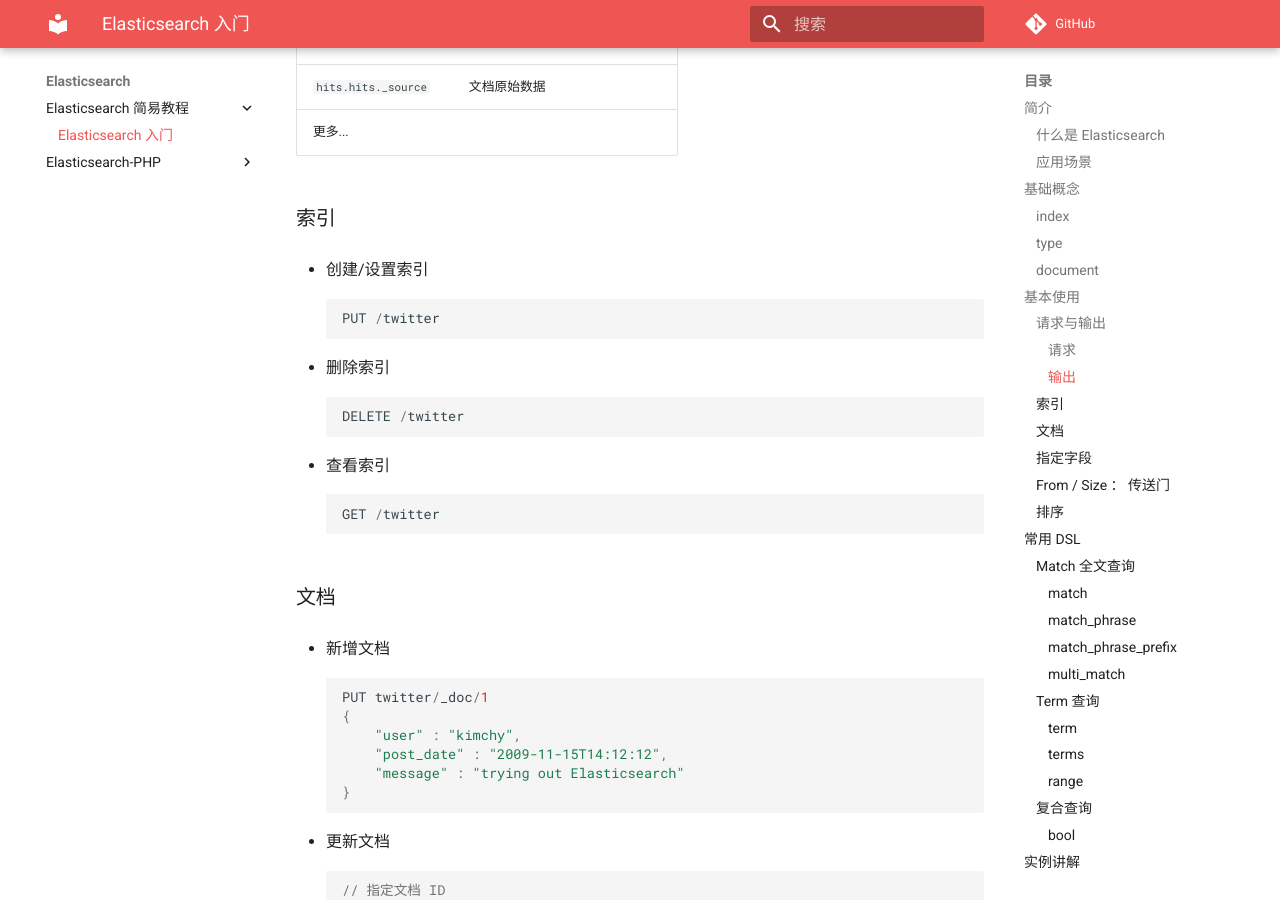
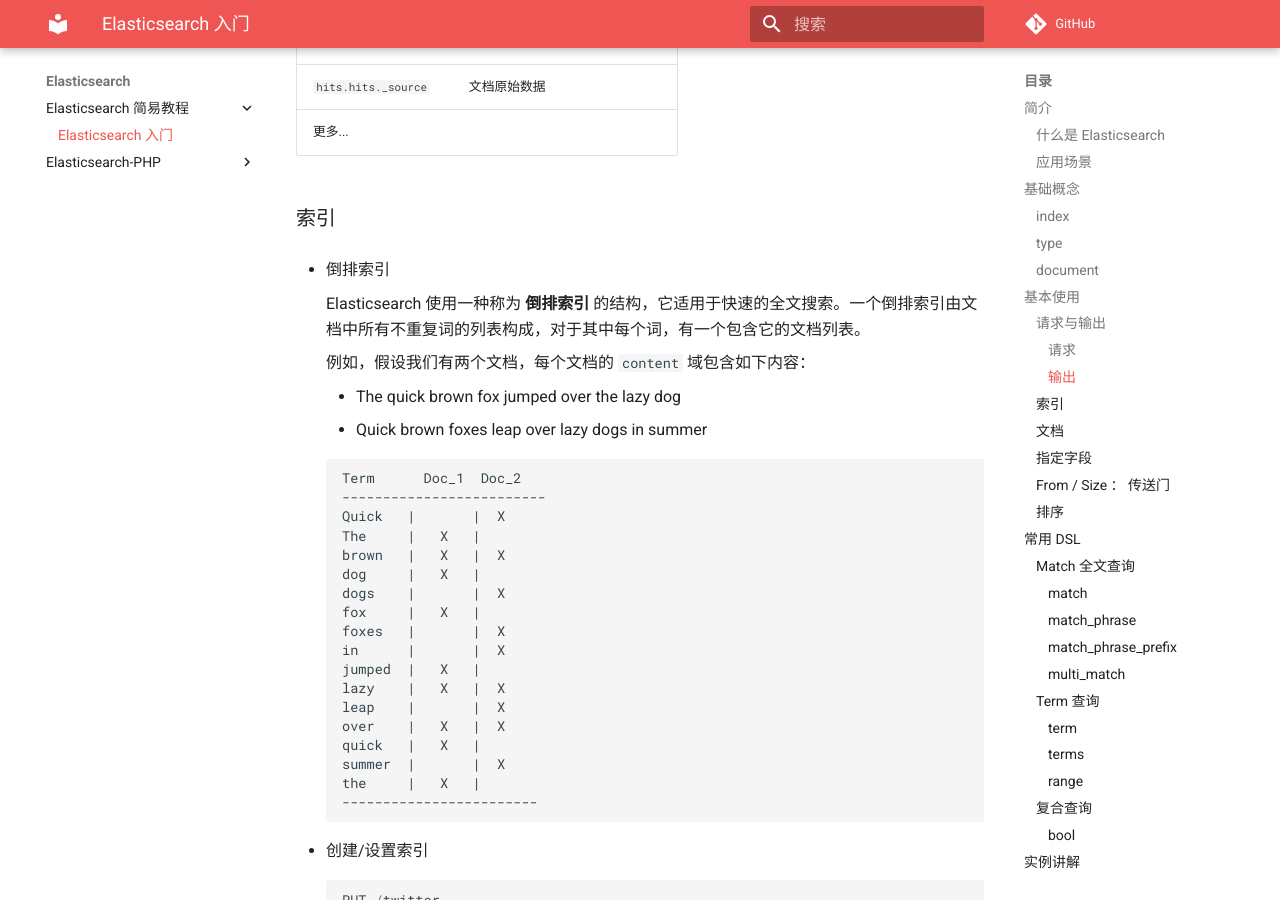
Before and after one commit to flc1125/docs, an MkDocs documentation site: the page built from docs/elasticsearch/simple/introduction.md, in a window 1280 px wide and 900 px high, scrolled down 2334 px. Built offline with MkDocs 1.6.1 and Material for MkDocs 9.7.7, drawn with Linux system fonts in a browser that asks for light colours; comment, search, counter and statistics services are not loaded.

Commit message:
倒排索引

````diff
--- a/docs/elasticsearch/simple/introduction.md
+++ b/docs/elasticsearch/simple/introduction.md
@@ -84,6 +84,36 @@
 
 
 ### 索引
+
+- 倒排索引
+
+    Elasticsearch 使用一种称为 **倒排索引** 的结构，它适用于快速的全文搜索。一个倒排索引由文档中所有不重复词的列表构成，对于其中每个词，有一个包含它的文档列表。
+
+    例如，假设我们有两个文档，每个文档的 `content` 域包含如下内容：
+
+    - The quick brown fox jumped over the lazy dog
+    - Quick brown foxes leap over lazy dogs in summer
+
+    ```
+    Term      Doc_1  Doc_2
+    -------------------------
+    Quick   |       |  X
+    The     |   X   |
+    brown   |   X   |  X
+    dog     |   X   |
+    dogs    |       |  X
+    fox     |   X   |
+    foxes   |       |  X
+    in      |       |  X
+    jumped  |   X   |
+    lazy    |   X   |  X
+    leap    |       |  X
+    over    |   X   |  X
+    quick   |   X   |
+    summer  |       |  X
+    the     |   X   |
+    ------------------------
+    ```
 
 - 创建/设置索引
 
````
